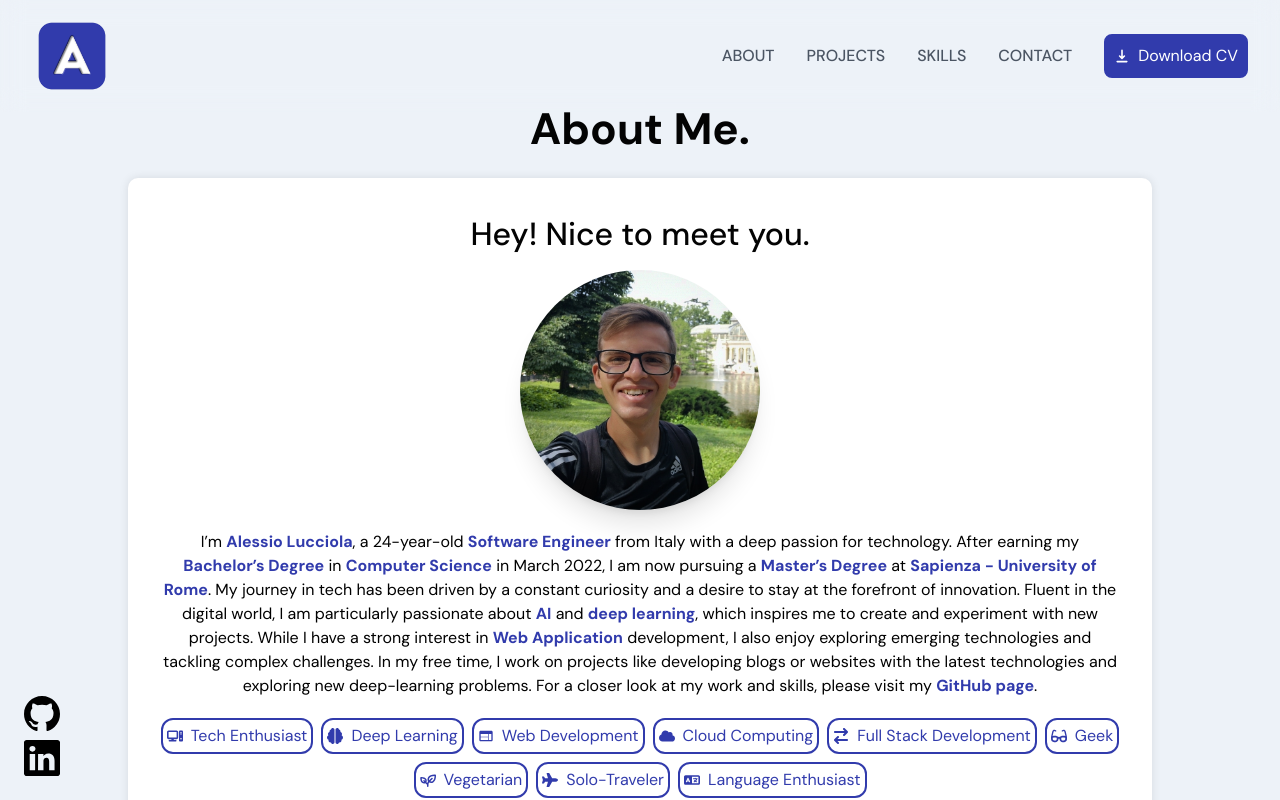
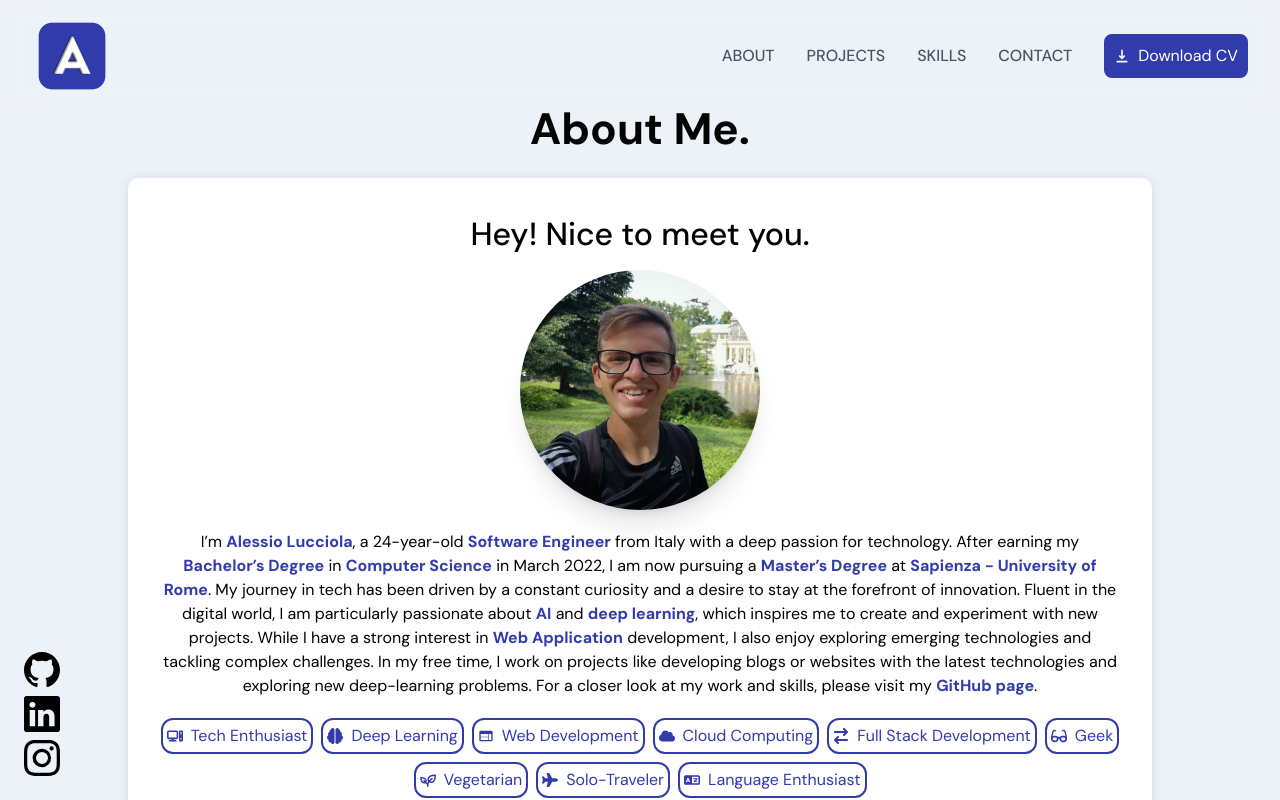
Before and after one commit to AlessioLucciola/portfolio-project, a React (Create React App) app: page / in a window 1280 px wide. Shown: the top 800 px of the page. Built offline with nearby package versions, Linux system fonts and the light colour scheme.

Commit message:
Added IG links

```diff
--- a/src/components/SocialMedia/SocialMedia.jsx
+++ b/src/components/SocialMedia/SocialMedia.jsx
@@ -1,6 +1,6 @@
 import React from 'react';
 
-import { BsGithub, BsLinkedin } from 'react-icons/bs';
+import { BsGithub, BsLinkedin, BsInstagram } from 'react-icons/bs';
 
 const SocialMedia = () => {
   const SocialMedia = [
@@ -14,6 +14,11 @@ const SocialMedia = () => {
       url: 'https://www.linkedin.com/in/alessio-lucciola/',
       icon: <BsLinkedin />,
     },
+    {
+      name: 'Instagram',
+      url: 'https://www.instagram.com/alessiolucciola/',
+      icon: <BsInstagram />,
+    }
   ]
 
   return (
```
